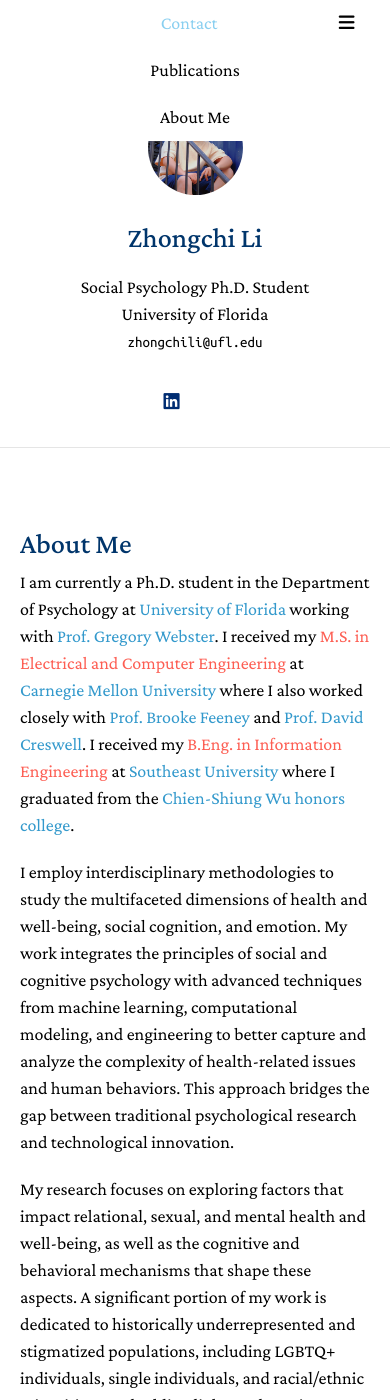
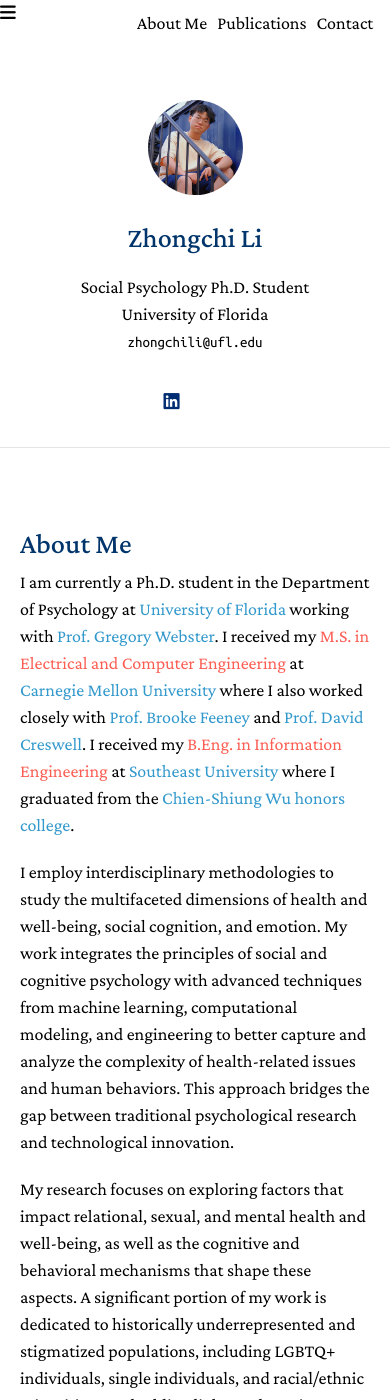
Before and after one commit to zhongchili52/zhongchili52.github.io, a Jekyll site: the page built from index.md, in a window 390 px wide and 1400 px high. Built offline with Jekyll 4.4.1, drawn with Linux system fonts in a browser that asks for light colours; a style sheet for code colours, icons or effects is not loaded.

Commit message:
Update nav.css

```diff
--- a/assets/css/nav.css
+++ b/assets/css/nav.css
@@ -12,7 +12,7 @@
   }
 
 .topnav a.icon {
-    display: block;
+    display: none;
   }
 
   .topnav img {
@@ -42,36 +42,20 @@
     margin-right:30%;
   }
 
- @media screen and (max-width: 600px) {
-     .topnav a.normal {
-        color: black;
-        float: none;
-        padding: 14px 16px;
-        text-decoration: none;
-        font-size: 18px;
+ @media print, screen and (max-width: 600px) {
+      .topnav #myLink {
+	display: none
+      }
+      .topnav a.icon {
         display: block;
-      }
-
-     .topnav a.icon {
-        color: black;
-        display: block;
-        padding: 10px 16px;
-        font-size: 18px;
-        position: absolute;
-        float: right;
-        right: 0;
-        top: 0;
+	color: black;
+        #padding: 10px 16px;
+        #font-size: 18px;
+        #position: absolute;
+        #float: right;
+        #right: 0;
+        #top: 0;
         margin-right:5%;
-      }
-
-     .topnav a.right {
-        color: black;
-        float: none;
-        padding: 14px 16px;
-        text-decoration: none;
-        font-size: 18px;
-        display: block;
-        margin-right:0;
       }
    }
 
```
